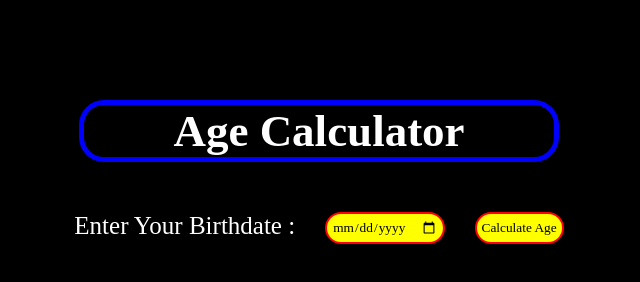
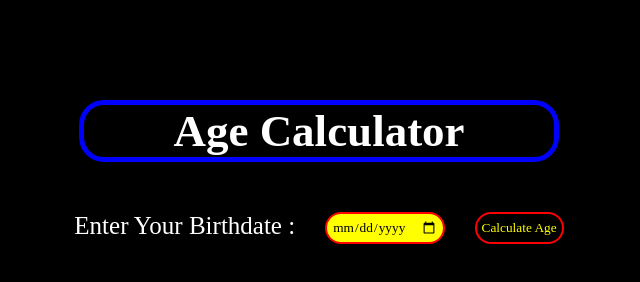
Before and after one commit to Asad-Nawaz92/Age-Calculator, a plain HTML site: page index.html in a window 1280 px wide. In both pictures the pointer is over the button "Calculate Age". Shown: the whole page, without its empty margins (321-961 px from the left). Drawn offline with Linux system fonts and the light colour scheme.

Commit message:
Age Calculator

```diff
--- a/style.css
+++ b/style.css
@@ -47,6 +47,11 @@ button {
     cursor: pointer;
     margin-left: 30px;
     padding: 5px;
+}
+
+button:hover{
+    color:yellow;
+    background-color:black;
 }
 
 @media screen and (max-width: 1200px) {
```
